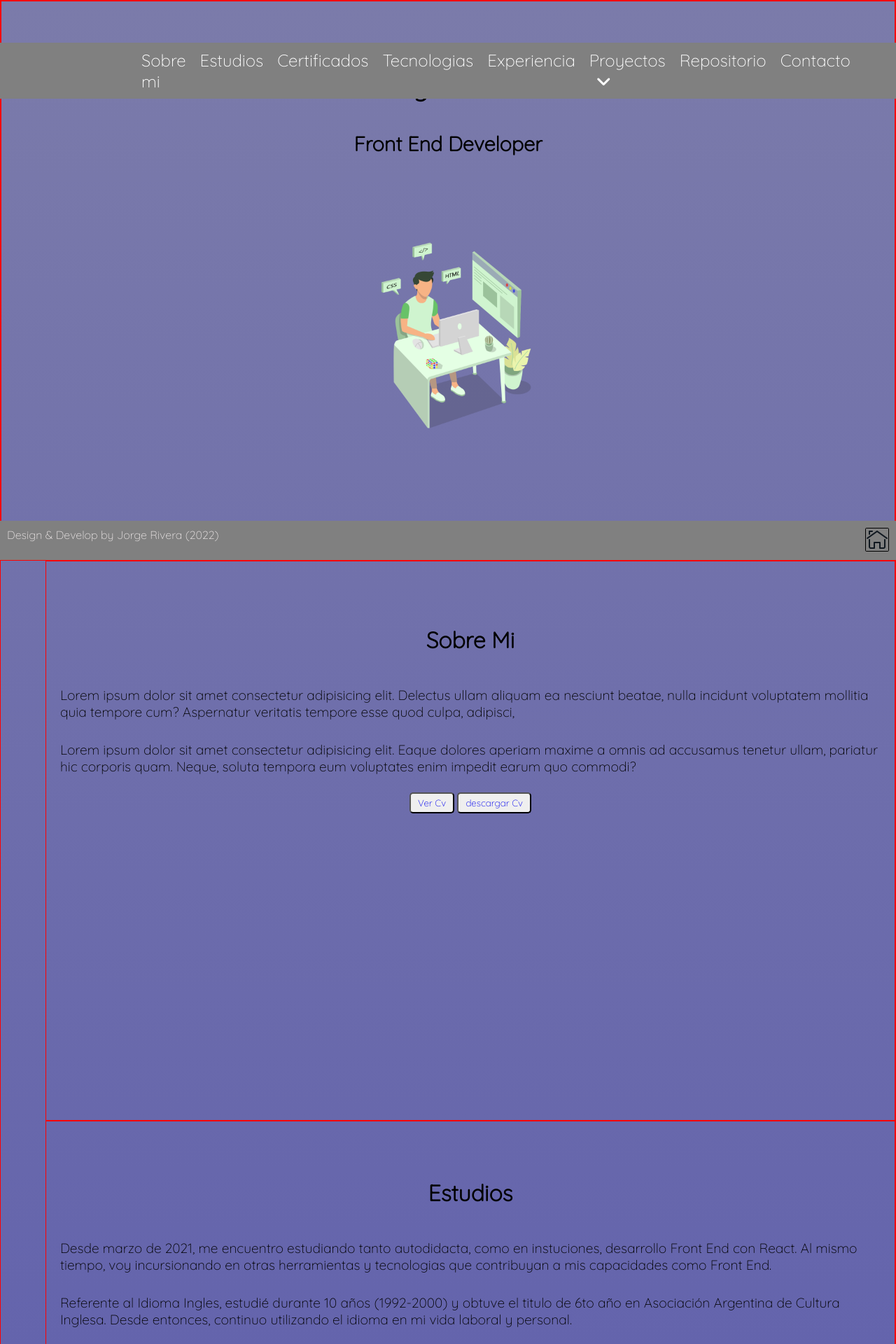
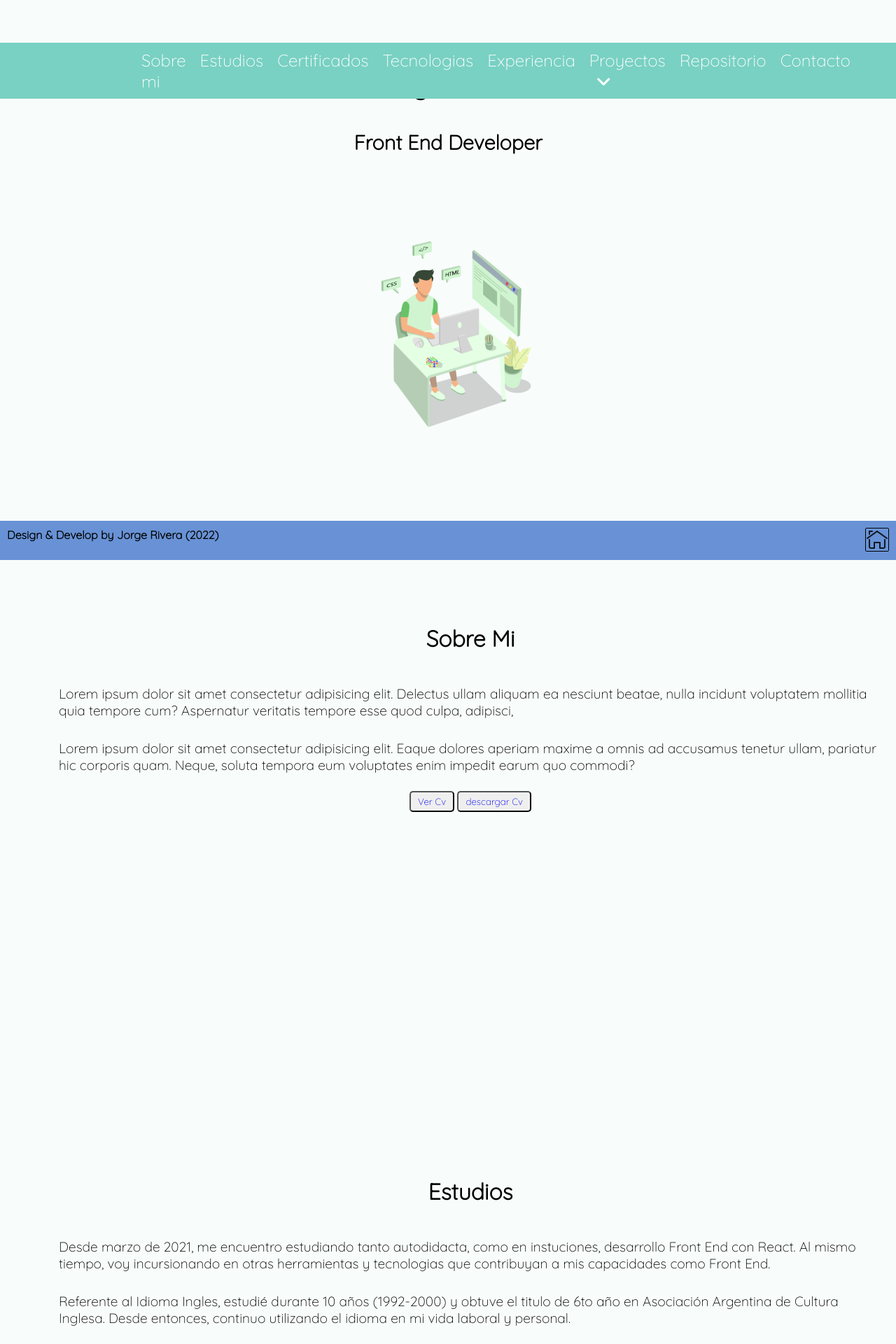
Before and after one commit to Yoryao/webPersonal, a PHP site: page / in a window 1280 px wide. Shown: the top 1920 px of the page at 70% size. Run offline with PHP 8.4, Linux system fonts and the light colour scheme; some libraries are stand-ins or nearby versions.

Commit message:
LigthMode

```diff
--- a/style.css
+++ b/style.css
@@ -27,12 +27,12 @@ button {
 
 
 body {
-  border: 1px solid red;
+  background-color: #f8fcfb;
   margin: 0;
 }
 
 .nav-bar {
-  background-color: #2196f3;
+  background-color: #6892D5;
   margin-top: -1;
   padding: 15px;
   display: block;
@@ -66,7 +66,7 @@ p {
 .menu {
   position: fixed ;
   margin-top: 61px;
-  background: grey;
+  background: #79D1C3;
   width: 50%;
   margin-left: -100%;
   transition: all 0.5s;
@@ -93,7 +93,7 @@ p {
 }
 
 .submenu .menu__link {
-  background: #333;
+  background: #79D1C3;
   padding-left: 35px;
 }
 
@@ -107,7 +107,7 @@ p {
 }
 
 main {
-  background: linear-gradient(to top, rgb(56, 56, 177), rgb(123, 123, 170));
+  background: #F8FCFB;
 }
 
 .mostrar {
@@ -130,10 +130,7 @@ main {
 
 
 .section {
-  /* padding-top: 60px; */
-  /* height: 100vh; */
   height: 100vh;
-  border: 1px solid red;
   text-align: center;
 }
 
@@ -198,7 +195,6 @@ main {
 #sectionTecnologias {
   height: 50vh;
   padding-top: 55px;
-  border: 1px greenyellow solid;
 }
 
 .imgTecnologia {
@@ -217,7 +213,7 @@ main {
   display: flex;
   width: 200%;
   animation: linear;
-  animation: cambio 6s infinite alternate;
+  animation: cambio 10s infinite alternate;
   animation-timing-function: linear;
 }
 
@@ -230,7 +226,7 @@ main {
     margin-left: 0;
   }
   100% {
-    margin-left: -330%;
+    margin-left: -360%;
   }
 }
 
@@ -266,15 +262,8 @@ main {
   padding-top: 70px;
 }
 
-main {
-  background-color: khaki;
-  /* height: 100vh; */
-}
-
-
 .cardProyecto {
   width: 90%;
-  border: 1px solid salmon;
   border-radius: 5%;
   margin: 5px auto 5px auto;
   padding-top: 10px;
@@ -346,13 +335,14 @@ footer {
   height: 7vh;
   left: 0;
   bottom: 0;
-  background-color: grey;
+  background-color:#6892D5;
   padding: 10px;
-  color: rgb(236, 231, 231);
+  color: black;
   text-align: center;
   font-size: 1.0em;
   justify-content: space-between;
   text-align: center;
+  font-weight: 800 ;
 }
 .imgHome{
   border: 1px black solid;
```
